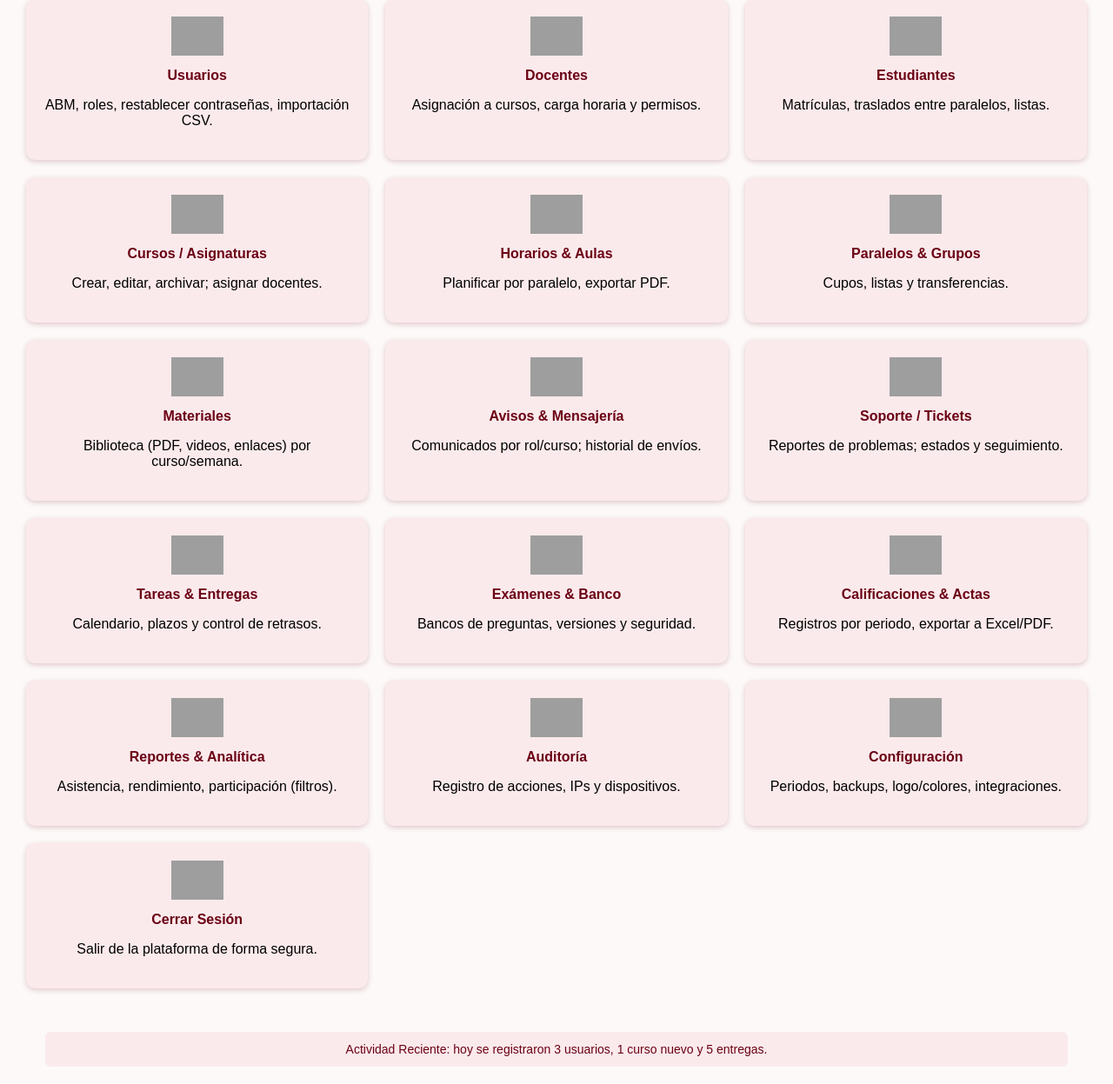
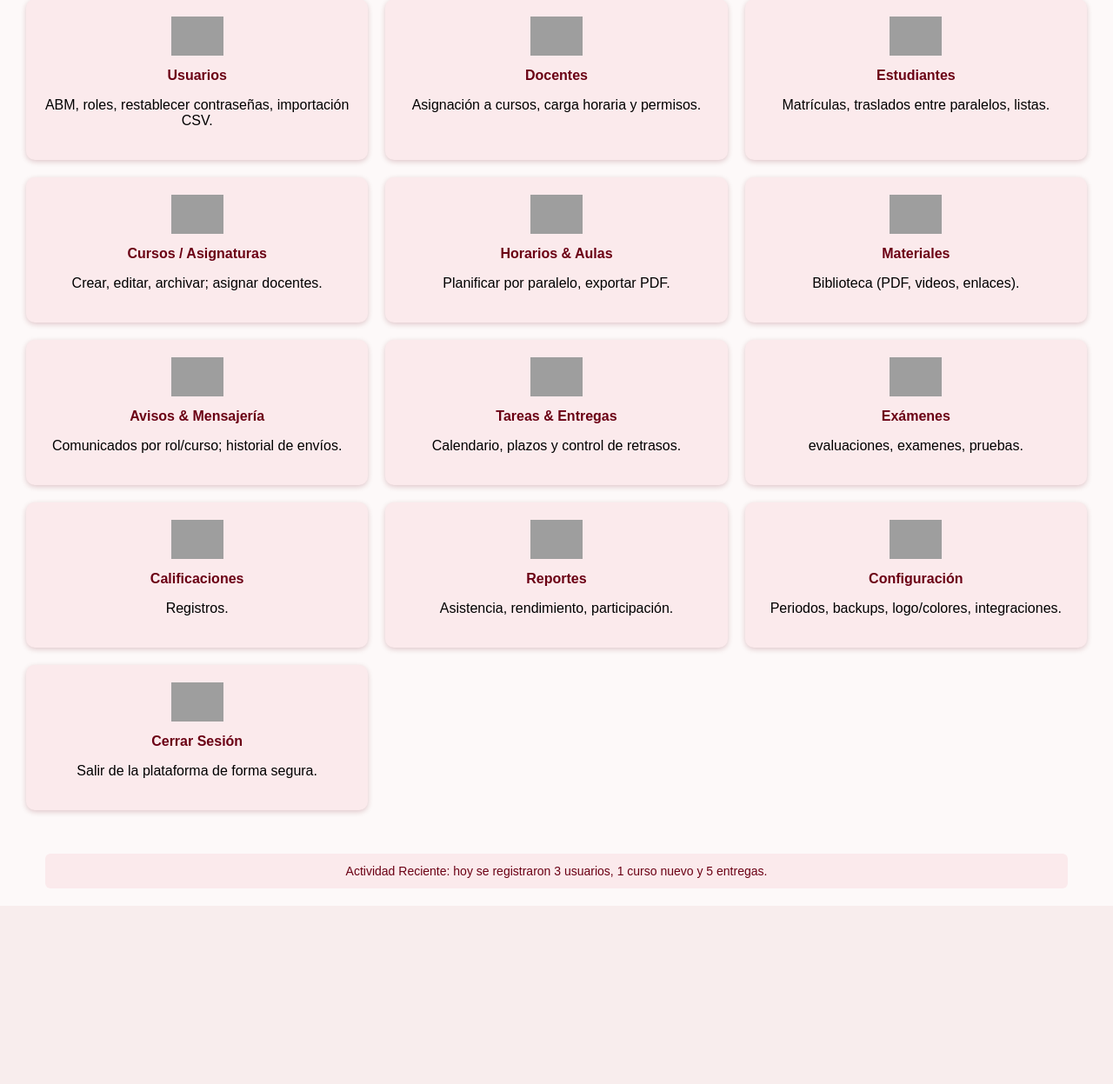
Before and after one commit to MatthewMontanoRevilla13/FMSDigital, a PHP site: page /admin.php in a window 1280 px wide. Shown: the part 197-1444 px from the top of the page at 87% size. After the commit the page ends 1207 px from the top, so only its background shows below. Run offline with PHP 8.4, Linux system fonts and the light colour scheme; grey boxes are pictures that could not be loaded.

Commit message:
Update admin.php

```diff
--- a/Administrador/admin.php
+++ b/Administrador/admin.php
@@ -60,29 +60,17 @@
     <p>Planificar por paralelo, exportar PDF.</p>
   </div>
 
-  <div class="item">
-    <img src="/icons/groups.svg" alt="Paralelos">
-    <a href="/admin/grupos/index.php">Paralelos & Grupos</a>
-    <p>Cupos, listas y transferencias.</p>
-  </div>
-
   <!-- Contenido y comunicación -->
   <div class="item">
     <img src="/icons/folder.svg" alt="Materiales">
     <a href="/admin/materiales/index.php">Materiales</a>
-    <p>Biblioteca (PDF, videos, enlaces) por curso/semana.</p>
+    <p>Biblioteca (PDF, videos, enlaces).</p>
   </div>
 
   <div class="item">
     <img src="/icons/megaphone.svg" alt="Avisos">
     <a href="/admin/avisos/index.php">Avisos & Mensajería</a>
     <p>Comunicados por rol/curso; historial de envíos.</p>
-  </div>
-
-  <div class="item">
-    <img src="/icons/help.svg" alt="Soporte">
-    <a href="/admin/tickets/index.php">Soporte / Tickets</a>
-    <p>Reportes de problemas; estados y seguimiento.</p>
   </div>
 
   <!-- Evaluación -->
@@ -94,27 +82,21 @@
 
   <div class="item">
     <img src="/icons/exam.svg" alt="Exámenes">
-    <a href="/admin/examenes/index.php">Exámenes & Banco</a>
-    <p>Bancos de preguntas, versiones y seguridad.</p>
+    <a href="/admin/examenes/index.php">Exámenes</a>
+    <p>evaluaciones, examenes, pruebas.</p>
   </div>
 
   <div class="item">
     <img src="/icons/grades.svg" alt="Calificaciones">
-    <a href="/admin/calificaciones/index.php">Calificaciones & Actas</a>
-    <p>Registros por periodo, exportar a Excel/PDF.</p>
+    <a href="/admin/calificaciones/index.php">Calificaciones</a>
+    <p>Registros.</p>
   </div>
 
   <!-- Analítica y configuración -->
   <div class="item">
     <img src="/icons/chart.svg" alt="Reportes">
-    <a href="/admin/reportes/index.php">Reportes & Analítica</a>
-    <p>Asistencia, rendimiento, participación (filtros).</p>
-  </div>
-
-  <div class="item">
-    <img src="/icons/shield.svg" alt="Auditoría">
-    <a href="/admin/auditoria/index.php">Auditoría</a>
-    <p>Registro de acciones, IPs y dispositivos.</p>
+    <a href="/admin/reportes/index.php">Reportes</a>
+    <p>Asistencia, rendimiento, participación.</p>
   </div>
 
   <div class="item">
```
